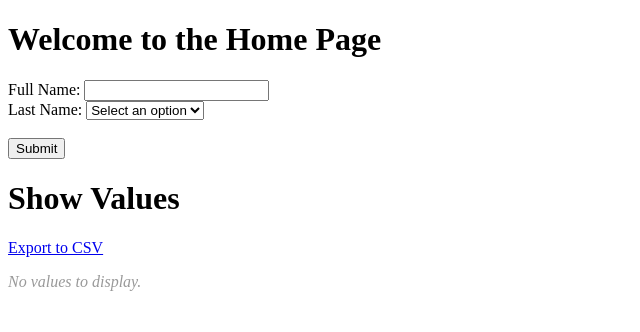
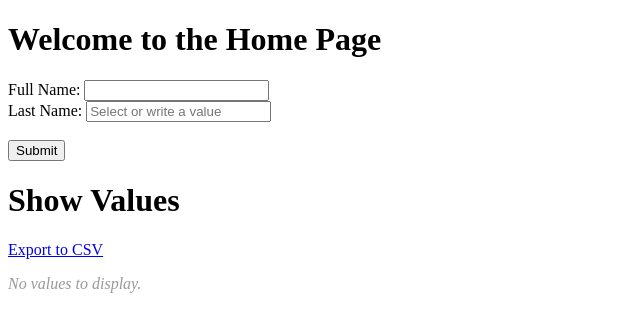
Before and after one commit to saurabhproject1/SSC_Login, a Flask app: template templates/home.html in a window 1280 px wide. Shown: the top 332 px of the page, without its empty margins (0-640 px from the left). Run offline with Flask 3, Linux system fonts and the light colour scheme; the template is opened without the code that fills it, so the values that code supplies are empty.

Commit message:
Final and correct version

```diff
--- a/main.py
+++ b/main.py
@@ -3,7 +3,7 @@ from io import StringIO
 from flask import Flask, render_template, request, redirect, Response
 from sqlalchemy import create_engine, text
 
-db_connection_string = "mysql+pymysql://rf7xz332o2sewaacncmk:pscale_pw_CGZ256EZrgQsQ3Ktz9nst9gZMy4nR35SuFqghHilcwk@aws.connect.psdb.cloud/ssc_att?charset=utf8mb4"
+db_connection_string = "mysql+pymysql://79qfoxq03f2k1p737vp2:pscale_pw_RnCgMR2i4F4yiJgzVZLzRLXBN3ewyPkPq3GaH9FPy8E@aws.connect.psdb.cloud/ssc_att?charset=utf8mb4"
 engine = create_engine(db_connection_string, connect_args={"ssl": {"ssl_ca": "/etc/ssl/cert.pem"}})
 app = Flask(__name__)
 
--- a/templates/home.html
+++ b/templates/home.html
@@ -40,12 +40,19 @@
         function toggleInput(isType) {
             var selectElement = document.getElementById("Lnm");
             var otherLnmElement = document.getElementById("otherLnm");
+            var customLnmElement = document.getElementById("customLnm");
 
             if (isType) {
                 selectElement.value = "other";
                 otherLnmElement.style.display = "block";
+                customLnmElement.style.display = "none";
+            } else if (selectElement.value === "write") {
+                selectElement.value = "";
+                otherLnmElement.style.display = "none";
+                customLnmElement.style.display = "block";
             } else {
                 otherLnmElement.style.display = "none";
+                customLnmElement.style.display = "none";
             }
         }
     </script>
@@ -58,18 +65,19 @@
         <input type="text" name="Full_name" id="Full_name">
         <br>
         <label for="Lnm">Last Name:</label>
-        <select name="Lnm" id="Lnm" onchange="toggleInput(this.value === 'other')">
-            <option value="" selected disabled>Select an option</option>
+        <input type="text" name="Lnm" id="LnmInput" list="LnmList" placeholder="Select or write a value" onchange="toggleInput(this.value === 'other' || this.value === 'write')">
+        <datalist id="LnmList">
+            <option value="" disabled>Select an option</option>
             {% for value in last_names %}
                 <option value="{{ value }}">{{ value }}</option>
             {% endfor %}
-            <option value="other">Other</option>
-        </select>
+        </datalist>
         <br>
         <div id="otherLnm" style="display: none;">
             <label for="otherLnmValue">Or enter Last Name:</label>
             <input type="text" name="otherLnmValue" id="otherLnmValue">
         </div>
+        <input type="text" name="customLnm" id="customLnm" style="display: none;">
         <br>
         <input type="submit" value="Submit">
     </form>
```
